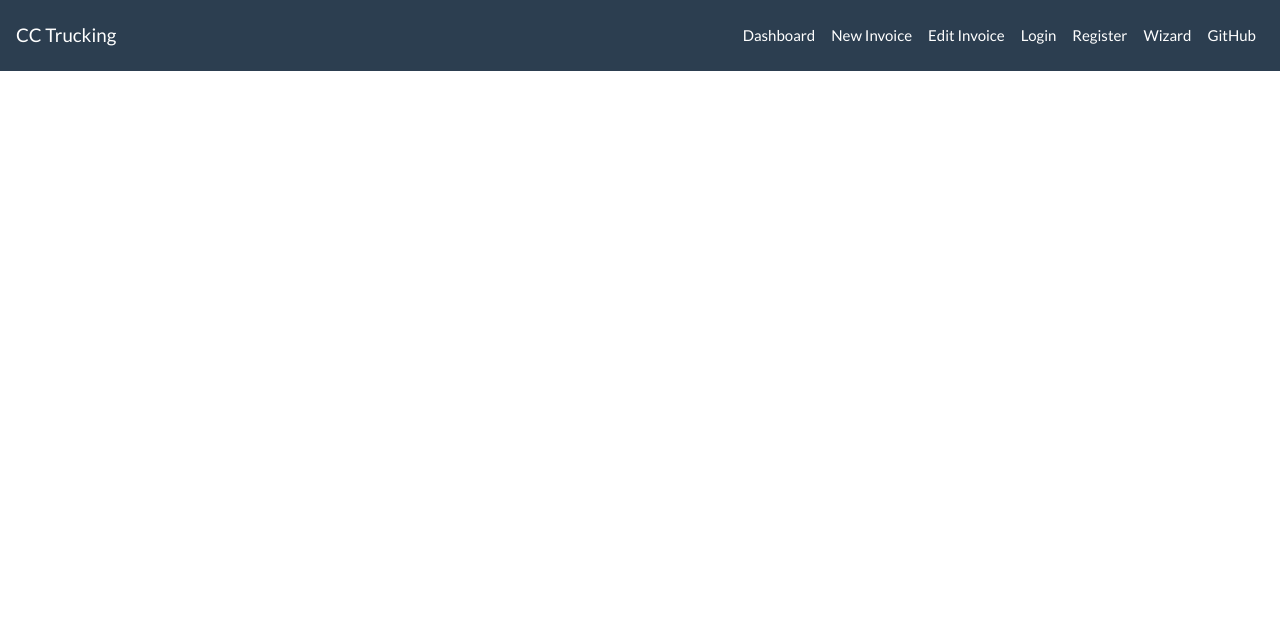
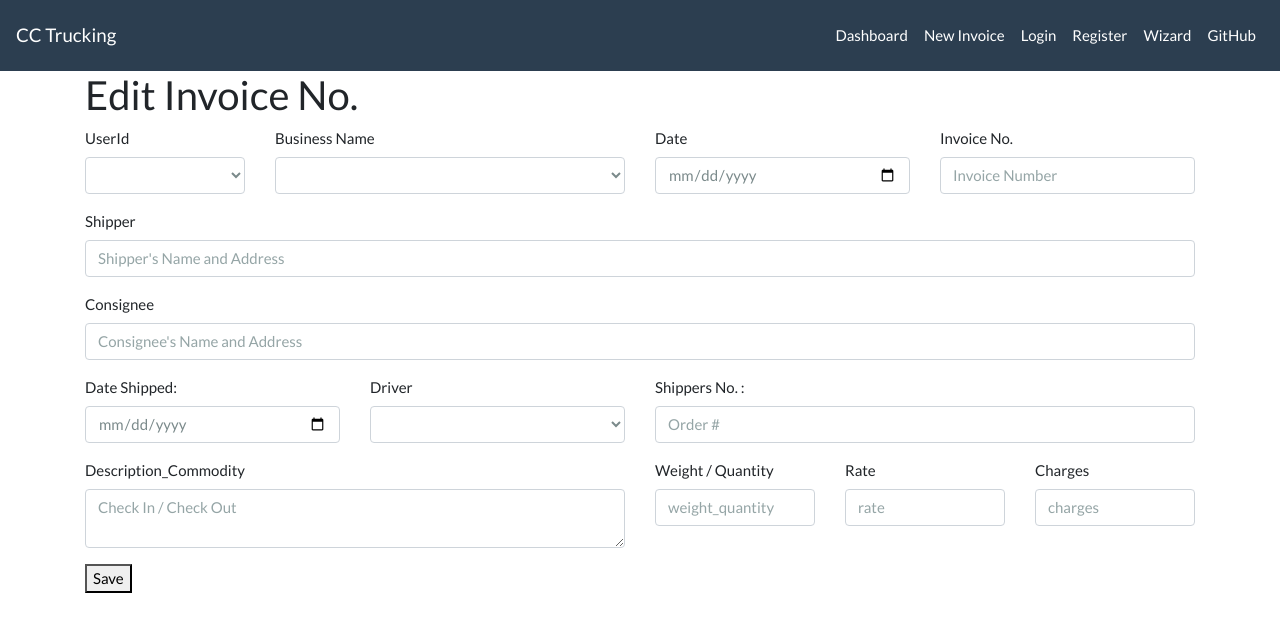
Before and after one commit to cindycortes/capstone_project2, a React (Create React App) app in the folder invoice_app/: page /invoice/1/edit in a window 1280 px wide. Shown: the top 632 px of the page. Built offline with nearby package versions, Linux system fonts and the light colour scheme.

Commit message:
edit values populating

```diff
--- a/invoice_app/src/App.js
+++ b/invoice_app/src/App.js
@@ -29,10 +29,9 @@ class App extends Component {
           <Route exact path="/" component={Dashboard} />
           {/* <Route path="/invoice/new" component={InvoiceCreate} /> */}
           <Route path="/invoice/new" component={CreateDashboard} />
-          <Route path="/invoice/edit/:id" component={InvoiceEdit} />
+          <Route path="/invoice/:id/edit" component={InvoiceEdit} />
           <Route path="/login" component={Login} />
           <Route path="/wizard" component={WizardForm} />
-          {/* <Route path="/register" component={Register} /> */}
 
           </Switch>
         </div>
--- a/invoice_app/src/components/Navbar.js
+++ b/invoice_app/src/components/Navbar.js
@@ -38,9 +38,9 @@ export default class Example extends React.Component {
                             <NavItem>
                                 <NavLink href="/invoice/new">New Invoice</NavLink>
                             </NavItem>
-                            <NavItem>
-                                <NavLink href="/invoice/edit/:id">Edit Invoice</NavLink>
-                            </NavItem>
+                            {/* <NavItem>
+                                <NavLink href="/invoice/:id/edit">Edit Invoice</NavLink>
+                            </NavItem> */}
                             <NavItem>
                                 <NavLink href="/login">Login</NavLink>
                             </NavItem>
--- a/invoice_app/src/components/invoices/InvoiceEdit.js
+++ b/invoice_app/src/components/invoices/InvoiceEdit.js
@@ -25,7 +25,7 @@ class InvoiceEdit extends Component {
         //     return <div>No Invoice Selected</div>;
         // }
         console.log("hello from invoiceEdit line 25:", this.props.invoice)
-        // const { businessId, invoiceNumber, date, dateShipped, driver, shippersNumbers, description_Commodity, weight_Quantity, charges, shipper, consignee, rate, userId } = this.props.invoice;
+        const { businessId, invoiceNumber, date, dateShipped, driver, shippersNumbers, description_Commodity, weight_Quantity, charges, shipper, consignee, rate, userId } = this.props.initialValues;
         const { handleSubmit, submitting } = this.props;
         // // console.log(this.props);
 
@@ -36,7 +36,7 @@ class InvoiceEdit extends Component {
                     <Row>
                         <Col>
 
-                            <h2>Edit Invoice No. </h2>
+                            <h2>Edit Invoice No. {invoiceNumber} </h2>
                         </Col>
                     </Row>
                     <Row>
@@ -65,14 +65,14 @@ class InvoiceEdit extends Component {
                         <Col md={3}>
                             <FormGroup>
                                 <Label for="Date">Date</Label>
-                                <Field className="form-control" name="Date" component="input" type="date" label="date" />
+                                <Field className="form-control" name="date" component="input" type="date" label="date" />
                             </FormGroup>
                         </Col>
                         <Col md={3}>
 
                             <FormGroup>
                                 <Label for="InvoiceNumber">Invoice No.</Label>
-                                <Field className="form-control" name="InvoiceNumber" component="InvoiceNumber" type="text" placeholder="Invoice Number" />
+                                <Field className="form-control" name="invoiceNumber" component="input" type="text" placeholder="Invoice Number" />
                             </FormGroup>
                         </Col>
 
@@ -83,7 +83,7 @@ class InvoiceEdit extends Component {
                         <Col>
                             <FormGroup>
                                 <Label for="Shipper">Shipper</Label>
-                                <Field className="form-control" name="Shipper" component="textarea" type="text" placeholder="Shipper's Name and Address" />
+                                <Field className="form-control" name="shipper" component="input" type="text" placeholder="Shipper's Name and Address" />
                             </FormGroup>
                         </Col>
 
@@ -92,7 +92,7 @@ class InvoiceEdit extends Component {
                         <Col>
                             <FormGroup>
                                 <Label for="Consignee">Consignee</Label>
-                                <Field className="form-control" name="Consignee" component="textarea" type="text" placeholder="Consignee's Name and Address" />
+                                <Field className="form-control" name="consignee" component="input" type="text" placeholder="Consignee's Name and Address" />
                             </FormGroup>
                         </Col>
                     </Row>
@@ -101,13 +101,13 @@ class InvoiceEdit extends Component {
                         <Col md={3}>
                             <FormGroup>
                                 <Label for="DateShipped">Date Shipped: </Label>
-                                <Field className="form-control" name="DateShipped" component="input" type="date" label="dateShipped" />
+                                <Field className="form-control" name="dateShipped" component="input" type="date" label="dateShipped" />
                             </FormGroup>
                         </Col>
                         <Col md={3}>
                             <FormGroup>
                                 <Label for="DriverId">Driver </Label>
-                                <Field className="form-control" name="DriverId" component="select" placeholder="Driver's Name" >
+                                <Field className="form-control" name="driverId" component="select" placeholder="Driver's Name" >
                                     <option></option>
                                     <option value="1">Cindy</option>
                                     <option value="2">Daniel</option>
@@ -118,7 +118,7 @@ class InvoiceEdit extends Component {
                         <Col md={6}>
                             <FormGroup>
                                 <Label for="ShippersNumbers">Shippers No. : </Label>
-                                <Field className="form-control" name="ShippersNumbers" component="input" type="text" placeholder="Order #" />
+                                <Field className="form-control" name="shippersNumbers" component="input" type="text" placeholder="Order #" />
                             </FormGroup>
                         </Col>
 
@@ -129,19 +129,19 @@ class InvoiceEdit extends Component {
 
                             <FormGroup>
                                 <Label for="Description_Commodity">Description_Commodity </Label>
-                                <Field className="form-control" name="Description_Commodity" component="textarea" type="textarea" placeholder="Check In / Check Out" />
+                                <Field className="form-control" name="description_Commodity" component="textarea" type="textarea" placeholder="Check In / Check Out" />
                             </FormGroup>
                         </Col>
                         <Col md={2}>
                             <FormGroup>
                                 <Label for="Weight_Quantity">Weight / Quantity </Label>
-                                <Field className="form-control" name="Weight_Quantity" component="input" type="text" placeholder="weight_quantity" />
+                                <Field className="form-control" name="weight_Quantity" component="input" type="text" placeholder="weight_quantity" />
                             </FormGroup>
                         </Col>
                         <Col md={2}>
                             <FormGroup>
                                 <Label for="Rate">Rate </Label>
-                                <Field className="form-control" name="Rate" component="input" type="text" placeholder="rate" />
+                                <Field className="form-control" name="rate" component="input" type="text" placeholder="rate" />
                             </FormGroup>
                         </Col>
                         <Col md={2}>
@@ -161,9 +161,11 @@ class InvoiceEdit extends Component {
 }
 
 //initial values
-const mapStateToProps = state => {
+const mapStateToProps = (state, props) => {
+    console.log("invoice edit mstp",state)
     return {
-        invoice: state.invoices.invoiceSelected,
+        // invoice: state.invoices.invoiceSelected,
+
         initialValues: state.invoices.invoiceSelected
     }
 }
@@ -171,7 +173,8 @@ const mapStateToProps = state => {
 InvoiceEdit = reduxForm({
     form: 'invoiceEdit',
     destroyOnUnmount: false
+
 })(InvoiceEdit)
 
-export default connect(null, { editInvoice, selectInvoice })(InvoiceEdit)
+export default connect(mapStateToProps, { editInvoice, selectInvoice })(InvoiceEdit)
 // export default InvoiceEdit
--- a/invoice_app/src/redux/actions/invoiceAction.js
+++ b/invoice_app/src/redux/actions/invoiceAction.js
@@ -32,7 +32,7 @@ export const fetchInvoices = () => dispatch => {
         .catch(error => {
             dispatch({
                 type: FETCH_INVOICES_FAILED,
-                payload: "Error in fetching invoices"
+                payload: "Error in fetching invoices", error
             })
         })
 }
@@ -83,7 +83,7 @@ export const editButton = (id) => dispatch => {
     console.log("edit action button has been clicked", id)
     dispatch({
         type: EDIT_BUTTON,
-        payload: "edit button clicked", selectInvoice
+        payload: "edit button clicked"
 
     })
 }
--- a/invoice_app/src/redux/reducers/invoicesReducer.js
+++ b/invoice_app/src/redux/reducers/invoicesReducer.js
@@ -19,6 +19,7 @@ const initialState = {
     invoiceList: [],
     invoiceSelected: [],
     invoiceEdit:[],
+
     invoice: {}, // single invoice that we add
     fetchingInvoices: false,
     deletingInvoice: false,
@@ -70,7 +71,7 @@ export default function (state = initialState, action) {
             // return { ...state, [action.payload.id]: action.payload }; //key interpolation syntax
             return {
                 ...state,
-                invoiceSelected: action.payload
+                invoiceEdit: action.payload
             }
         case EDIT_BUTTON:
             return {
```
Also changed, not shown: invoice_app/src/components/invoices/SelectedInvoice.js (+13 -9 lines).
